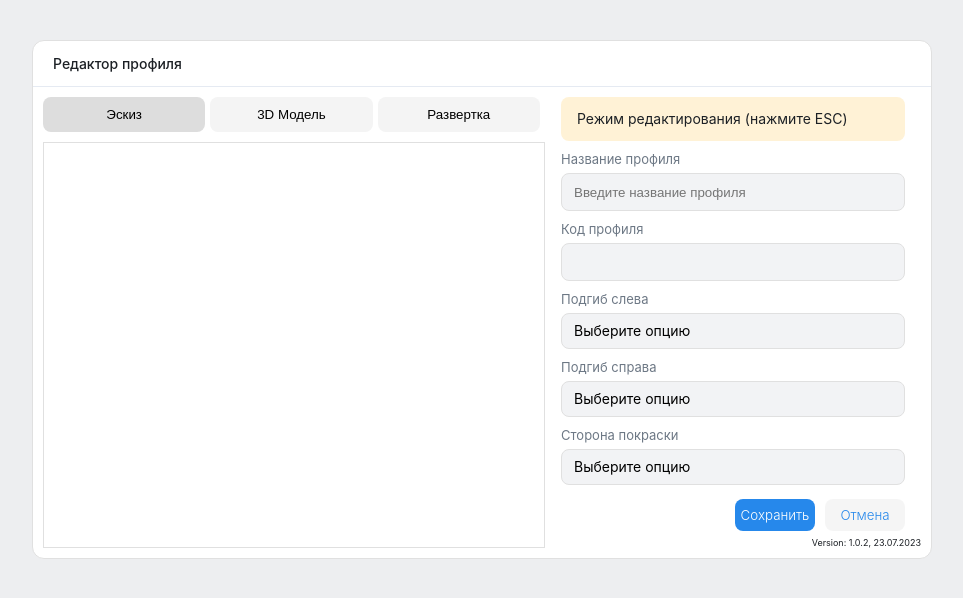
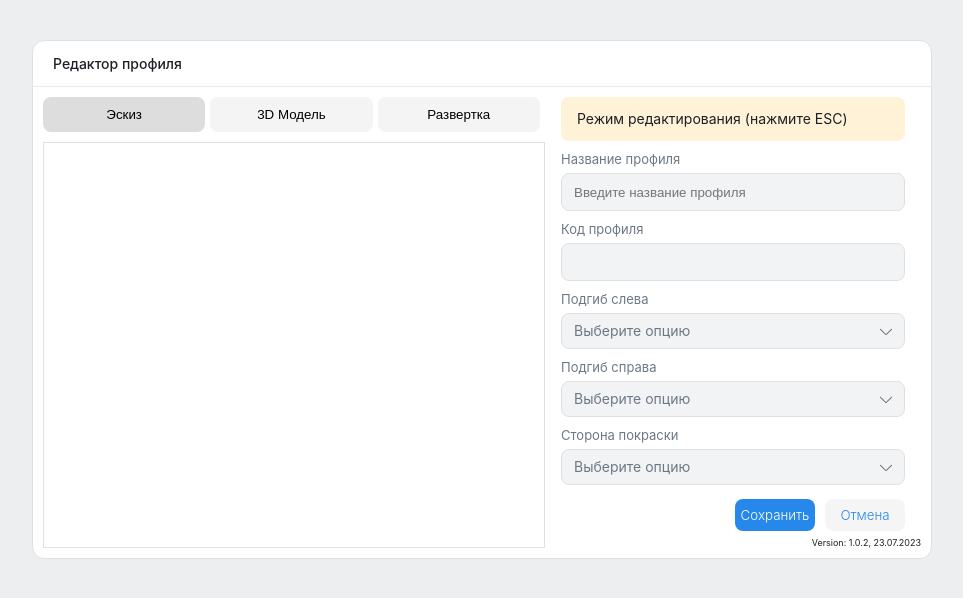
Before and after one commit to miksrv/sketch-drawing-widget, a React (Create React App) app: page / in a window 1280 px wide. Shown: the top 598 px of the page, without its empty margins (158-1121 px from the left). Built offline with nearby package versions, Linux system fonts and the light colour scheme.

Commit message:
Added arrow for dropdown

```diff
--- a/src/components/dropdown/index.tsx
+++ b/src/components/dropdown/index.tsx
@@ -1,5 +1,7 @@
 import React, { useEffect, useRef, useState } from 'react'
 
+import arrowDown from './arrow-down.svg'
+import arrowUp from './arrow-up.svg'
 import styles from './styles.module.sass'
 
 interface DropdownProps {
@@ -47,9 +49,45 @@ const Dropdown: React.FC<DropdownProps> = ({ options, label, onSelect }) => {
         >
             {label && <label className={styles.label}>{label}</label>}
 
-            <div className={styles.dropdown}>
-                <button onClick={toggleDropdown}>
+            <div
+                className={`${styles.dropdown} ${
+                    isOpen ? styles.open : undefined
+                }`}
+            >
+                <button
+                    onClick={toggleDropdown}
+                    className={selectedOption ? styles.selected : undefined}
+                >
                     {selectedOption || 'Выберите опцию'}
+                    <span className={styles.arrow}>
+                        {isOpen ? (
+                            <svg
+                                fill={'#6d7885'}
+                                height={'12px'}
+                                width={'12px'}
+                                viewBox={'0 0 330 330'}
+                            >
+                                <path
+                                    d='M325.606,229.393l-150.004-150C172.79,76.58,168.974,75,164.996,75c-3.979,0-7.794,1.581-10.607,4.394
+	l-149.996,150c-5.858,5.858-5.858,15.355,0,21.213c5.857,5.857,15.355,5.858,21.213,0l139.39-139.393l139.397,139.393
+	C307.322,253.536,311.161,255,315,255c3.839,0,7.678-1.464,10.607-4.394C331.464,244.748,331.464,235.251,325.606,229.393z'
+                                />
+                            </svg>
+                        ) : (
+                            <svg
+                                fill={'#6d7885'}
+                                height={'12px'}
+                                width={'12px'}
+                                viewBox={'0 0 330 330'}
+                            >
+                                <path
+                                    d='M325.607,79.393c-5.857-5.857-15.355-5.858-21.213,0.001l-139.39,139.393L25.607,79.393
+	c-5.857-5.857-15.355-5.858-21.213,0.001c-5.858,5.858-5.858,15.355,0,21.213l150.004,150c2.813,2.813,6.628,4.393,10.606,4.393
+	s7.794-1.581,10.606-4.394l149.996-150C331.465,94.749,331.465,85.251,325.607,79.393z'
+                                />
+                            </svg>
+                        )}
+                    </span>
                 </button>
                 {isOpen && (
                     <ul className={styles.option}>
--- a/src/components/dropdown/styles.module.sass
+++ b/src/components/dropdown/styles.module.sass
@@ -25,25 +25,40 @@
       align-items: center
       border-radius: 8px
       box-sizing: border-box
-      display: flex
       font-family: -apple-system, system-ui, "Helvetica Neue", Roboto, sans-serif
       border: 1px solid #e0e0e0
-      color: #000
+      color: #6d7885
       height: 36px
       margin: 0
       padding: 0 12px
       cursor: pointer
+      display: flex
+      justify-content: space-between
+
+      &.selected
+        color: #000
+
+      .arrow
+        display: block
+        margin-top: 4px
+
+    &.open
+      button
+        border-bottom-left-radius: 0
+        border-bottom-right-radius: 0
 
     .option
       position: absolute
       background-color: #FFFFFF
-      box-shadow: inset 0 0 0 var(--vkui--size_border--regular) rgba(0,0,0,.12)
+      box-shadow: 0 0 2px rgba(0,0,0,.08), 0 4px 16px rgba(0,0,0,.08)
       border: 1px solid #e0e0e0
       list-style: none
       padding: 0
       width: 99.4%
       z-index: 1
-      top: 15px
+      top: 18px
+      border-bottom-left-radius: 8px
+      border-bottom-right-radius: 8px
 
       li
         padding: 6px 8px
@@ -52,3 +67,7 @@
 
         &:hover
           background-color: #f2f3f5
+
+        &:last-of-type
+          border-bottom-left-radius: 8px
+          border-bottom-right-radius: 8px
```
